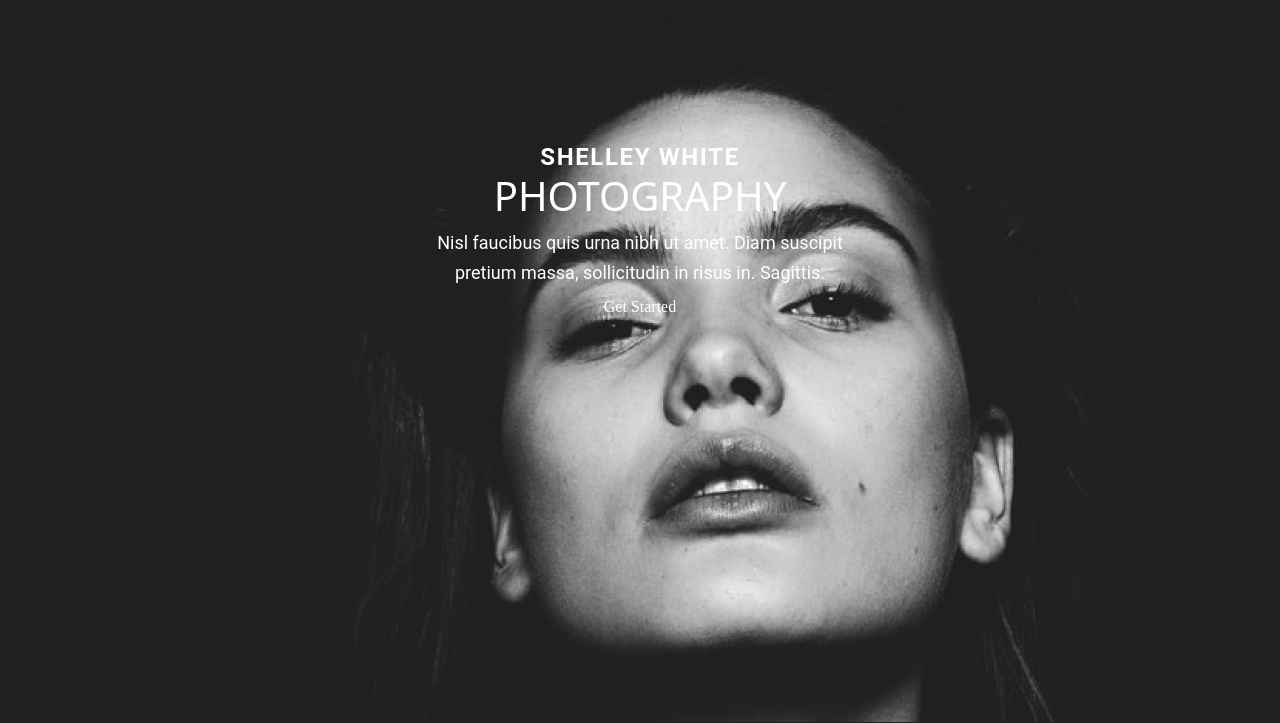
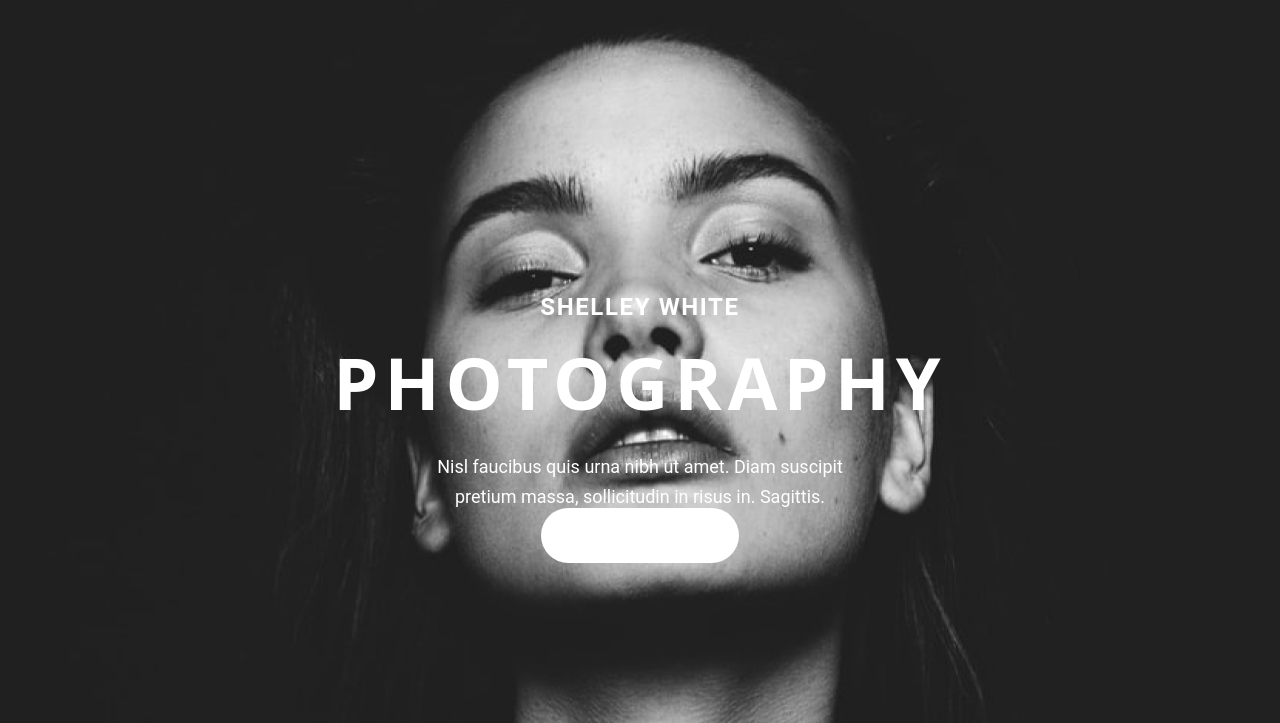
Before and after one commit to ataa-pa/Week-4-Portfolio, a plain HTML site: page index.html in a window 1280 px wide. Shown: the part 78-801 px from the top of the page. Drawn offline with nearby package versions, Linux system fonts and the light colour scheme.

Commit message:
Homepage Hero Updated

```diff
--- a/index.html
+++ b/index.html
@@ -70,7 +70,7 @@
     <div class="hero">
       <h2>Shelley White</h2>
       <h1>Photography</h1>
-      <p>
+      <p class="mb-3">
         Nisl faucibus quis urna nibh ut amet. Diam suscipit pretium massa,
         sollicitudin in risus in. Sagittis.
       </p>
--- a/src/styles.css
+++ b/src/styles.css
@@ -8,10 +8,18 @@
 body {
   background-color: var(--primary-color);
   background-image: url("/images/bg.png");
+  background-repeat: no-repeat;
+  background-attachment: fixed;
+  background-position: center;
   color: var(--secondary-color);
 }
 
 h1 {
+  font-size: 72px;
+  font-weight: bold;
+  letter-spacing: 6px;
+  line-height: 84px;
+  padding-top: 18px;
   text-transform: uppercase;
 }
 
@@ -22,7 +30,7 @@ h2 {
   font-size: 24px;
   font-weight: 700;
   letter-spacing: 1.6px;
-  padding-top: 150px;
+  padding-top: 140px;
   text-align: center;
   text-transform: uppercase;
 }
@@ -34,6 +42,7 @@ p {
   display: block;
   line-height: 30px;
   margin: 0 auto;
+  padding-top: 20px;
   text-align: center;
   width: 460px;
   height: 60px;
@@ -54,11 +63,19 @@ p {
 }
 
 .hero {
+  padding: 160px 0;
   text-align: center;
 }
 
 .btn-branding {
+  background: var(--secondary-color);
+  border-radius: 50px;
   color: var(--secondary-color);
   font-family: var(--secondary-font-family);
-  text-align: center;
+  font-size: 14px;
+  font-weight: bold;
+  letter-spacing: 1.6px;
+  line-height: 17px;
+  padding: 18px 40px;
+  text-transform: uppercase;
 }
```
